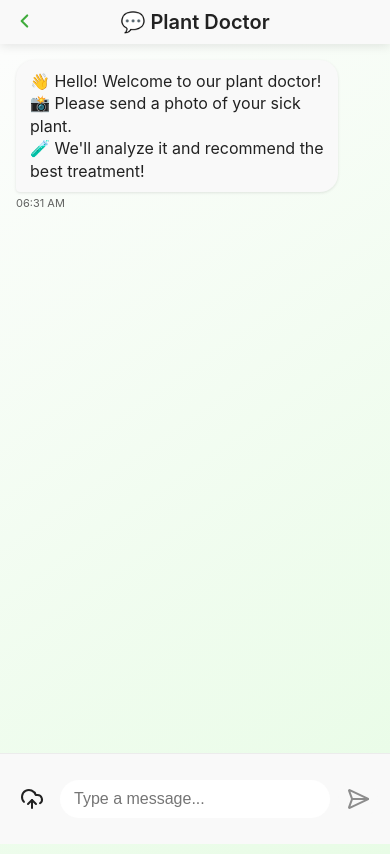
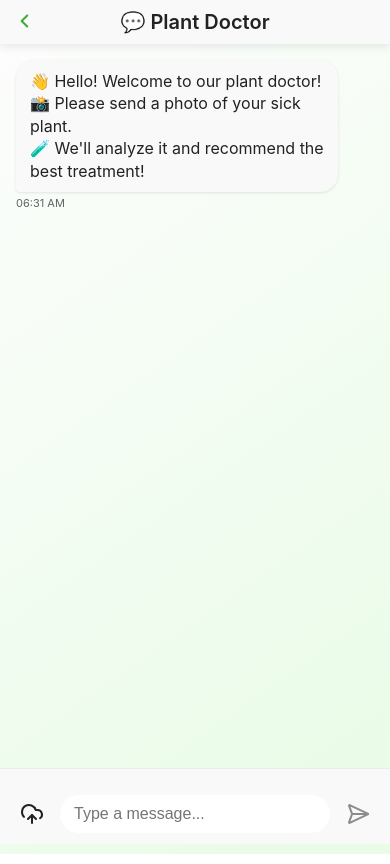
Before and after one commit to IfodaAI/ifoda-market-webapp, a Vue app: page /chat in a window 390 px wide. Built offline with nearby package versions, Linux system fonts and the light colour scheme.

Commit message:
fix chat

```diff
--- a/src/pages/ChatPage.vue
+++ b/src/pages/ChatPage.vue
@@ -22,13 +22,16 @@
             </div>
         </div>
 
-        <div class="chat-input">
+        <div class="chat-input" :class="{ 'input-active': inputFocused }">
             <input type="file" @change="handleImageUpload" accept="image/*" hidden ref="fileInput" />
             <button class="upload-btn" @click="$refs.fileInput.click()">
                 <CloudUpload />
             </button>
 
-            <input v-model="newMessage" type="text" placeholder="Type a message..." @keyup.enter="sendMessage" />
+            <input v-model="newMessage" type="text" placeholder="Type a message..." @focus="activateInput"
+                @blur="inputFocused = false" @keyup.enter="sendMessage" />
+
+
 
             <button @click="sendMessage" :disabled="!newMessage.trim()">
                 <SendHorizontal />
@@ -49,6 +52,7 @@ const fileInput = ref()
 const chatBox = ref()
 
 const router = useRouter()
+const inputFocused = ref(false)
 
 
 
@@ -64,6 +68,12 @@ onMounted(() => {
         }
     ]
 })
+
+const activateInput = () => {
+    inputFocused.value = true
+    scrollToBottom()
+}
+
 
 const formatTime = (timestamp) => {
     const date = new Date(timestamp)
--- a/src/styles/chat.css
+++ b/src/styles/chat.css
@@ -213,7 +213,10 @@
   }
 
   .chat-input {
-    padding: 25px 12px;
+    padding: 25px 12px 10px 12px;
+  }
+  .chat-input .input-active {
+    padding: 10px 12px;
   }
 
   .chat-input input {
```
